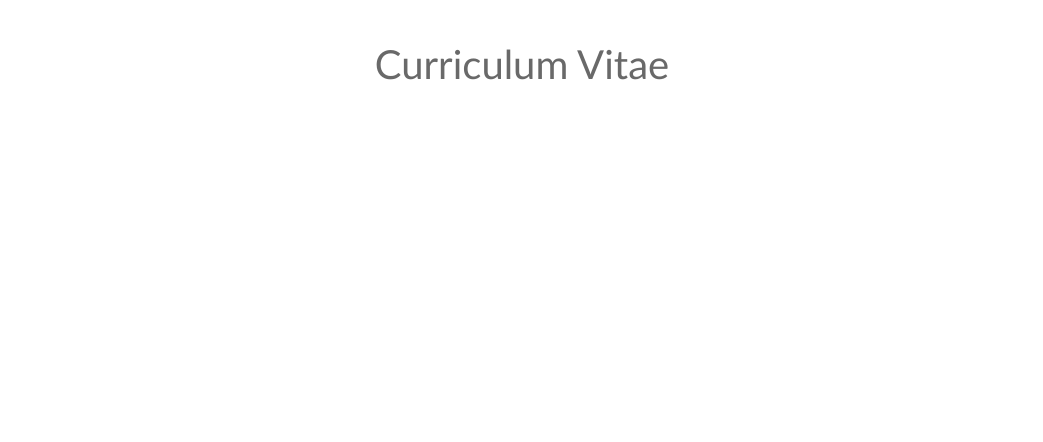
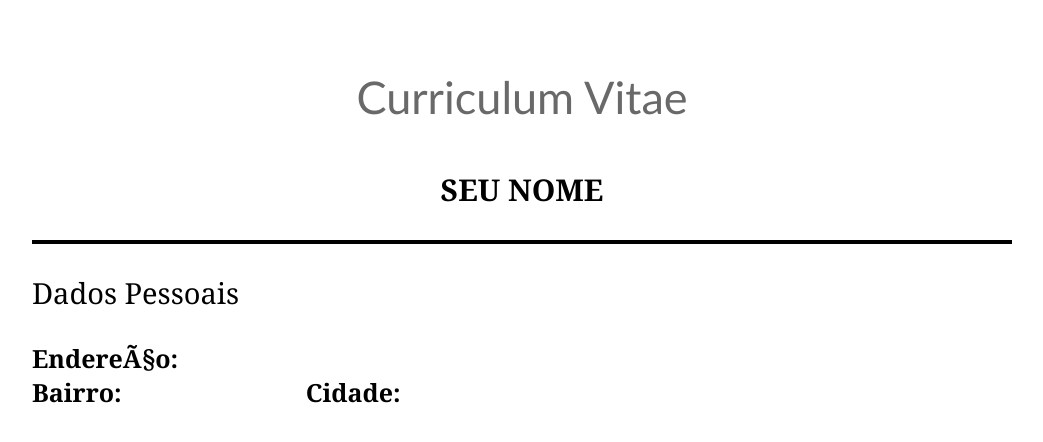
Before and after one commit to mirelledesa/projeto-curriculo, a plain HTML site: page index.html in a window 1280 px wide. Shown: the whole page, without its empty margins (118-1161 px from the left). Drawn offline with Linux system fonts and the light colour scheme.

Commit message:
commit 2

```diff
--- a/index.html
+++ b/index.html
@@ -6,12 +6,24 @@
  <meta charset="pt-br">
     <meta name="viewport" content="width=device-width, initial-scale=1.0">
     <title>Curriculo</title>
-
+<style>
+    body{
+        font-family: Cambria, Cochin, Georgia, Times, 'Times New Roman', serif;
+    }
+</style>
 </head>
 <body>
 
     <p id="primeiro">Curriculum Vitae</p>
 
+    <h3>SEU NOME</h3>
+
+    <hr></hr>
+
+    <p>Dados Pessoais</p>
+    <strong>Endereço:</strong> <br>
+    <strong>Bairro:</strong>
+    <strong id="strong3">Cidade:</strong>
 
 </body>
 </html>
--- a/style.css
+++ b/style.css
@@ -1,9 +1,41 @@
+body {
+    margin: 70px 150px;
+}
+
 #primeiro{
  font-family: 'Gill Sans', 'Gill Sans MT', Calibri, 'Trebuchet MS', sans-serif;
- font-size: 40px; color:dimgrey;
+ font-size: 45px; color:dimgrey;
 
 }
 
 #primeiro{
     text-align: center;
 }
+
+h3{
+    font-size: 30px;
+}
+
+h3{
+    text-align: center;
+}
+
+p{
+    font-size: 29px;
+}
+
+
+hr{
+    border: 2.5px solid black;
+}
+
+strong{
+font-size: 25px;
+}
+
+
+#strong3{
+    position: relative;
+    left: 180px;
+
+}
```
